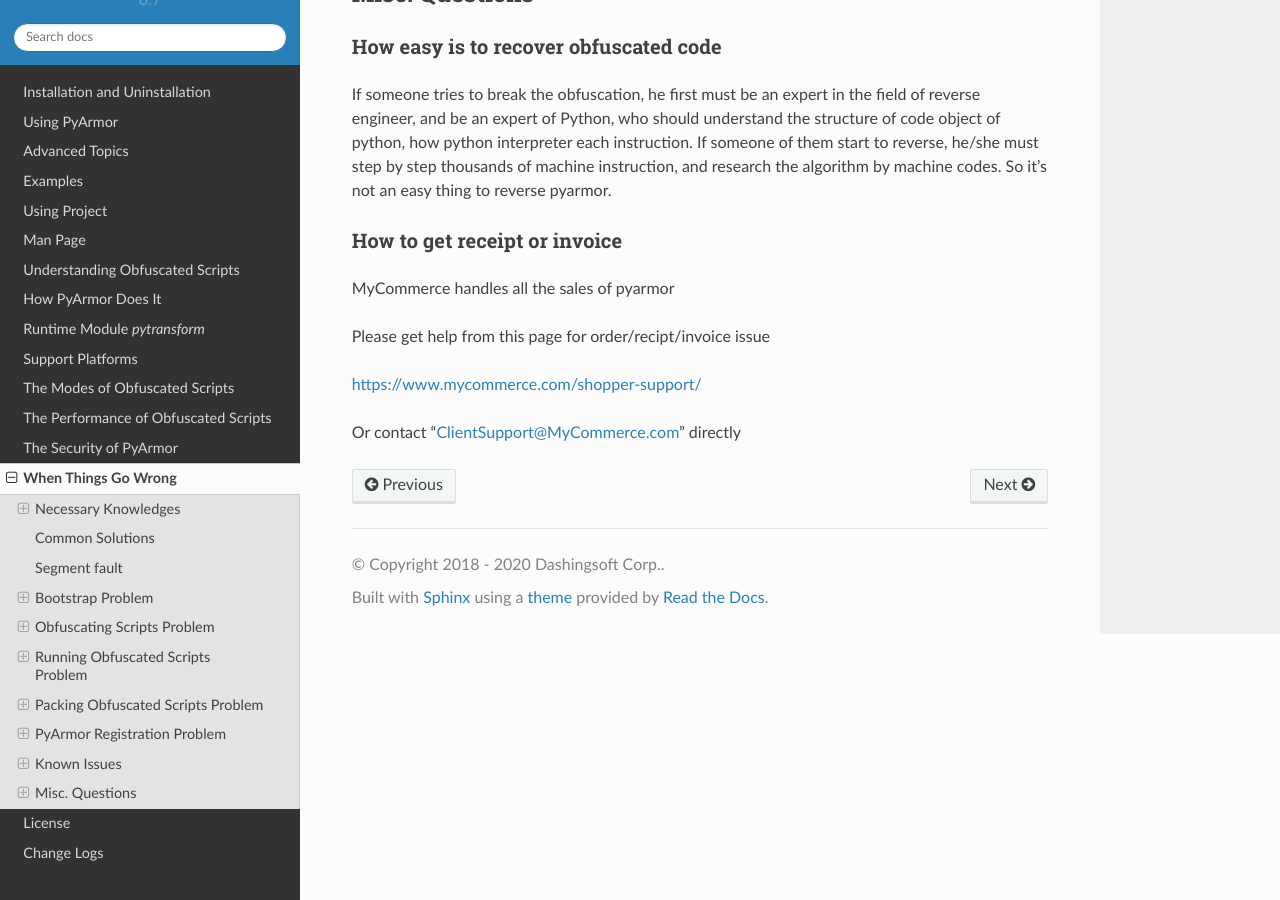
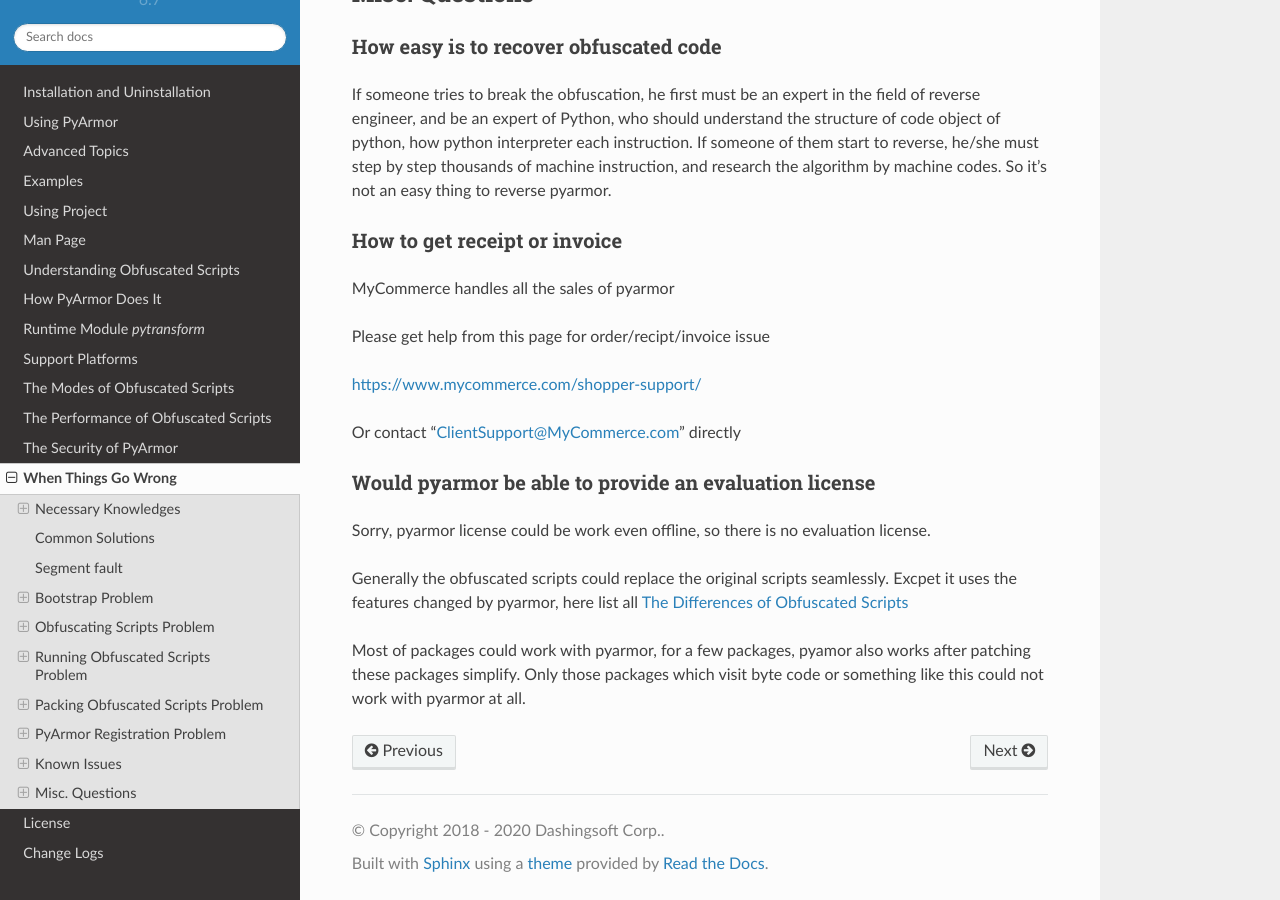
Before and after one commit to dashingsoft/pyarmor, a Sphinx documentation site: the page built from docs/questions.rst, in a window 1280 px wide and 900 px high, scrolled down 16672 px. Built offline with Sphinx 7.4.7 and the Read the Docs theme 2.0.0, drawn with Linux system fonts in a browser that asks for light colours.

Commit message:
Add question

```diff
--- a/docs/questions.rst
+++ b/docs/questions.rst
@@ -822,4 +822,18 @@ https://www.mycommerce.com/shopper-support/
 
 Or contact "ClientSupport@MyCommerce.com" directly
 
+Would pyarmor be able to provide an evaluation license
+~~~~~~~~~~~~~~~~~~~~~~~~~~~~~~~~~~~~~~~~~~~~~~~~~~~~~~
+
+Sorry, pyarmor license could be work even offline, so there is no evaluation
+license.
+
+Generally the obfuscated scripts could replace the original scripts
+seamlessly. Excpet it uses the features changed by pyarmor, here list all
+:ref:`The Differences of Obfuscated Scripts`
+
+Most of packages could work with pyarmor, for a few packages, pyamor also works
+after patching these packages simplify. Only those packages which visit byte
+code or something like this could not work with pyarmor at all.
+
 .. include:: _common_definitions.txt
```
